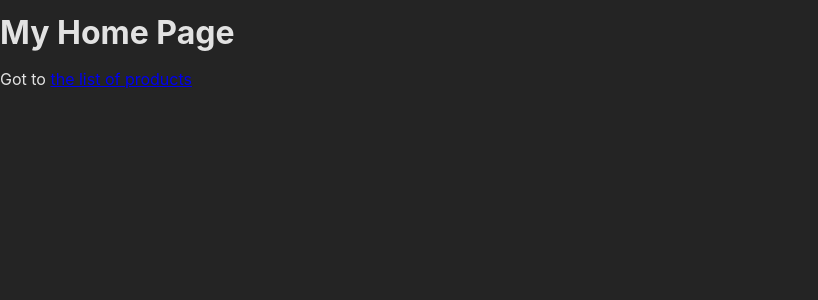
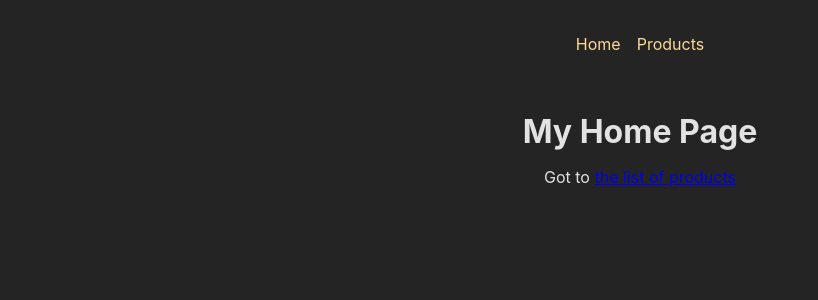
Before and after one commit to Gambit1zn/ReactRouter, a React (Create React App) app: page / in a window 1280 px wide. Shown: the top 300 px of the page, without its empty margins (0-818 px from the left). Built offline with nearby package versions, Linux system fonts and the light colour scheme.

Commit message:
solved layout creation by using nested routes and outlets within react-router-dom, created layout page and added some styling

```diff
--- /dev/null
+++ b/src/components/MainNavigation.js
@@ -0,0 +1,18 @@
+import { Link } from "react-router-dom";
+
+import classes from './MainNavigation.module.css';
+
+function MainNavigation() {
+  return (
+    <header className={classes.header}>
+      <nav>
+        <ul className={classes.list}>
+          <li><Link to="/">Home</Link></li>
+          <li><Link to="/products">Products</Link></li>
+        </ul>
+      </nav>
+    </header>
+  );
+}
+
+export default MainNavigation;
--- /dev/null
+++ b/src/components/MainNavigation.module.css
@@ -0,0 +1,23 @@
+.header {
+  max-width: 60rem;
+  margin: auto;
+  padding: 2rem;
+  display: flex;
+  justify-content: center;
+}
+
+.list {
+  display: flex;
+  gap: 1rem;
+}
+
+.list a {
+  text-decoration: none;
+  color: var(--color-primary-400);
+}
+
+.list a:hover,
+.list a.active {
+  color: var(--color-primary-800);
+  text-decoration: underline;
+}
--- /dev/null
+++ b/src/pages/Root.js
@@ -0,0 +1,17 @@
+import { Outlet } from "react-router-dom";
+
+import MainNavigation from "../components/MainNavigation";
+import classes from "./Root.module.css";
+
+function RootLayout() {
+  return (
+    <>
+      <MainNavigation />
+      <main className={classes.content}>
+        <Outlet />
+      </main>
+    </>
+  );
+}
+
+export default RootLayout;
--- /dev/null
+++ b/src/pages/Root.module.css
@@ -0,0 +1,4 @@
+.content {
+  margin: 2rem auto;
+  text-align: center;
+}
```
Also changed, not shown: src/App.js (+13 -6 lines).
